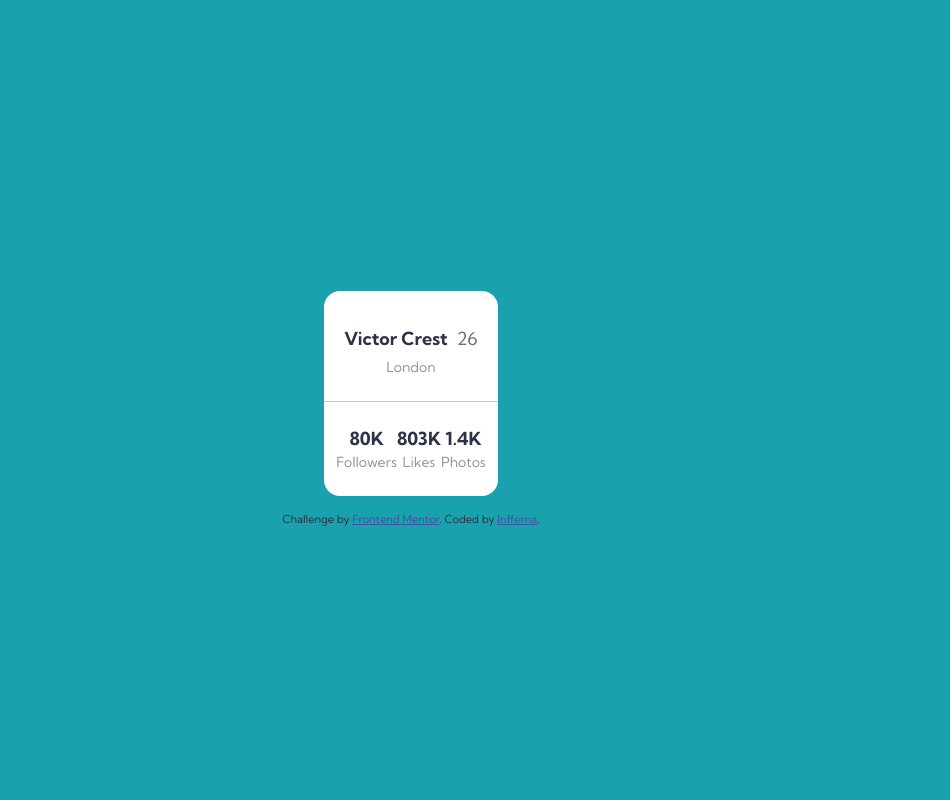
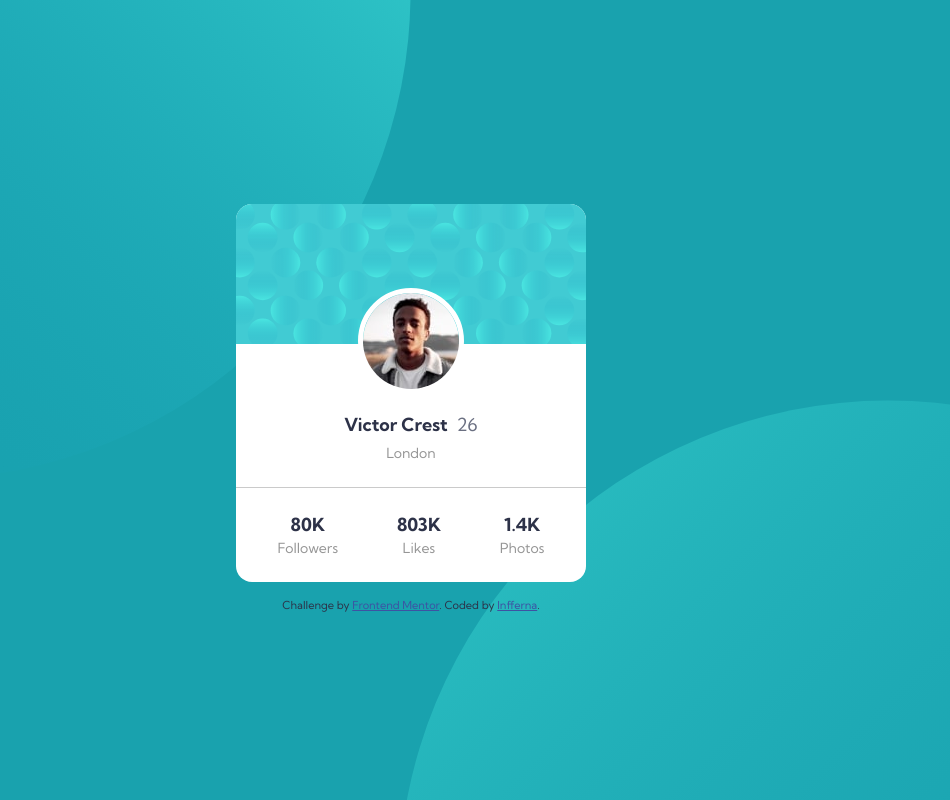
Before and after one commit to Infferna1/Profile-Card, a plain HTML site: page index.html in a window 1280 px wide. Shown: the whole page, without its empty margins (229-1179 px from the left). Drawn offline with Linux system fonts and the light colour scheme; the site is published under a folder, as on GitHub Pages, so addresses that start at the root find nothing.

Commit message:
Small changes

```diff
--- a/index.html
+++ b/index.html
@@ -26,11 +26,11 @@
   </head>
   <body>
     <div class="container">
-      <picture><img src="/images/bg-pattern-card.svg" alt="" /></picture>
+      <picture><img src="images/bg-pattern-card.svg" alt="" /></picture>
 
       <div class="content">
         <picture>
-          <img src="/images/image-victor.jpg" alt="" />
+          <img src="images/image-victor.jpg" alt="" />
         </picture>
 
         <div class="info">
--- a/style.css
+++ b/style.css
@@ -41,8 +41,8 @@ body {
   justify-content: center;
   display: flex;
   flex-direction: column;
-  background-image: url(/images/bg-pattern-top.svg),
-    url(/images/bg-pattern-bottom.svg);
+  background-image: url(images/bg-pattern-top.svg),
+    url(images/bg-pattern-bottom.svg);
   background-repeat: no-repeat, no-repeat;
   background-position: right 50vw bottom 40vh, left 49vw top 50vh;
 }
```
